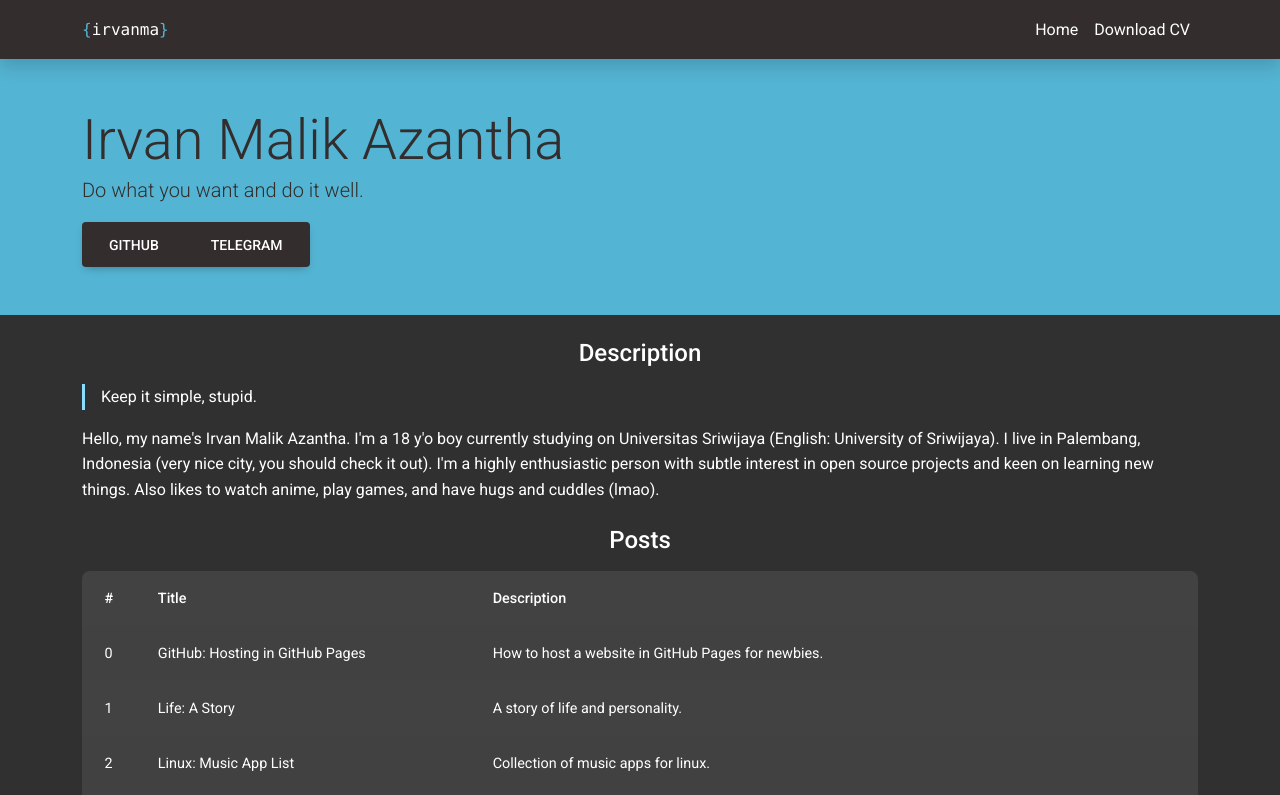
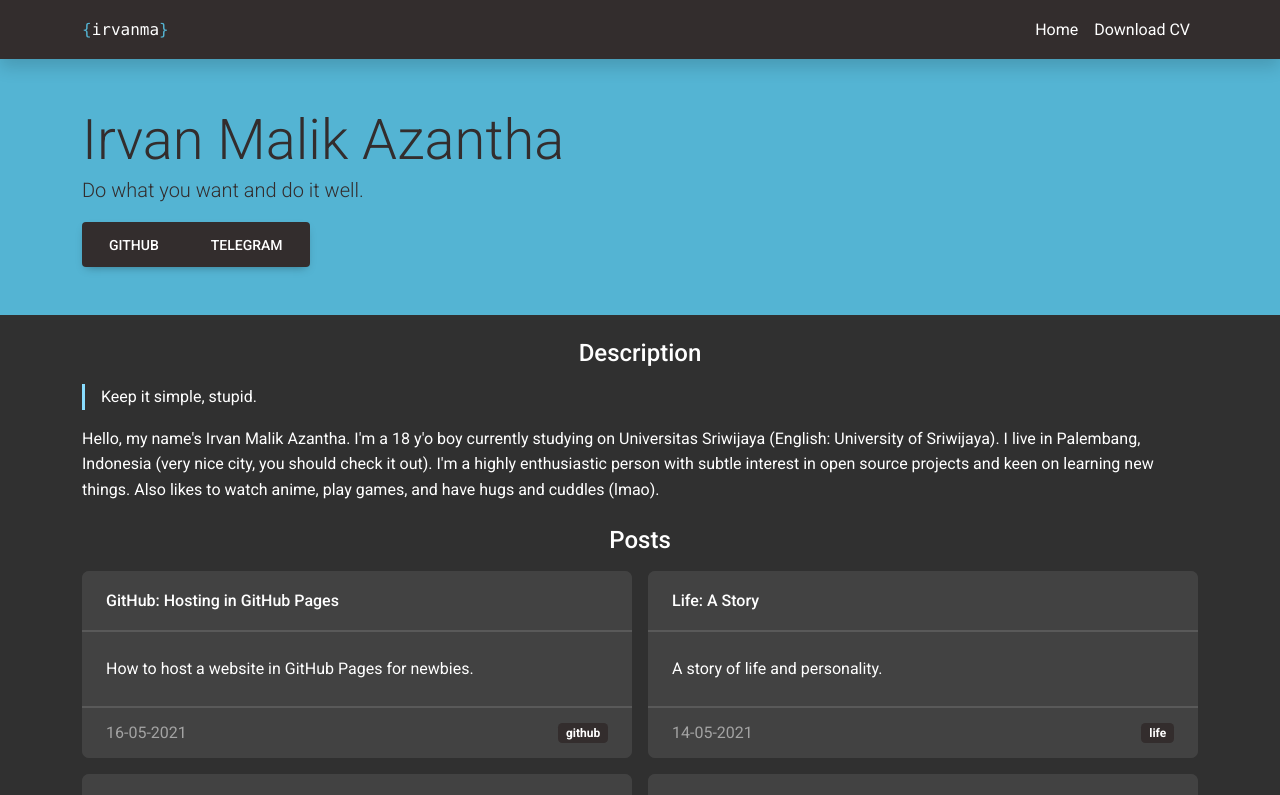
Before and after one commit to Juiux/next-port-landing, a Next.js app: page / in a window 1280 px wide. Shown: the top 795 px of the page. Built offline with nearby package versions, Linux system fonts and the light colour scheme.

Commit message:
feat: change table to cards and implement post tags
Signed-off-by: irvanmalik48 <irvanmalik48@gmail.com>

```diff
--- a/layouts/default.tsx
+++ b/layouts/default.tsx
@@ -49,7 +49,7 @@ export default function DefaultLayout(props: any) {
         <main>{props.children}</main>
         <script
           type="text/javascript"
-          src="https://cdnjs.cloudflare.com/ajax/libs/mdb-ui-kit/3.5.0/mdb.min.js?"
+          src="https://cdnjs.cloudflare.com/ajax/libs/mdb-ui-kit/3.5.0/mdb.min.js"
         ></script>
         <Footer />
       </body>
--- a/pages/_app.tsx
+++ b/pages/_app.tsx
@@ -1,5 +1,5 @@
 import "mdb-ui-kit/css/mdb.dark.min.css";
-import "../public/styles/global.css";
+import "./styles/global.css";
 
 export default function myApp({ Component, pageProps }: any) {
     return <Component {...pageProps} />;
--- a/pages/index.tsx
+++ b/pages/index.tsx
@@ -36,40 +36,34 @@ export default function Blog( {allPostsData}: any ) {
       </article>
       <section className="container mt-3 mb-5">
         <p className="h4 mb-3 mt-4 text-center">Posts</p>
-        <table className="table align-middle table-striped table-borderless table-hover hover-shadow rounded-3">
-          <thead>
-            <tr>
-              <th scope="col" style={{ width: "4%" }}>
-                #
-              </th>
-              <th scope="col" style={{ width: "30%" }}>
-                Title
-              </th>
-              <th scope="col">Description</th>
-            </tr>
-          </thead>
-          <tbody>
-            {allPostsData.map(({ id, title, desc }: any, index: any) => (
-              <tr key={index}>
-                <td scope="col" className="pt-3 pb-3">
-                  <Link href={`/posts/${id}`}>
-                    <a className="text-white">{index}</a>
-                  </Link>
-                </td>
-                <td scope="col" className="pt-3 pb-3">
-                  <Link href={`/posts/${id}`}>
-                    <a className="text-white">{title}</a>
-                  </Link>
-                </td>
-                <td scope="col" className="pt-3 pb-3">
-                  <Link href={`/posts/${id}`}>
-                    <a className="text-white">{desc}</a>
-                  </Link>
-                </td>
-              </tr>
-            ))}
-          </tbody>
-        </table>
+        <div className="row gx-3 gy-3">
+          {allPostsData.map(({ id, title, date, tag, desc }: any, index: any) => (
+            <div className="col-12 col-sm-6">
+              <Link href={`/posts/${id}`}>
+                <a className="text-white">
+                  <div key={index} className="card hover-shadow rounded-3 h-100">
+                    <div className="card-header h6">
+                      <p className="mt-2 mb-2">
+                        {title}
+                      </p>
+                    </div>
+                    <div className="card-body">
+                      <p className="card-text m-0">
+                        {desc}
+                      </p>
+                    </div>
+                    <div className="card-footer text-muted d-flex flex-row justify-content-between align-items-center">
+                      {date}
+                      <span className="badge bg-dark text-end">
+                        {tag}
+                      </span>
+                    </div>
+                  </div>
+                </a>
+              </Link>
+            </div>
+          ))}
+        </div>
       </section>
     </DefaultLayout>
   );
```
Also changed, not shown: pages/styles/global.css (renamed from public/styles/global.css).
